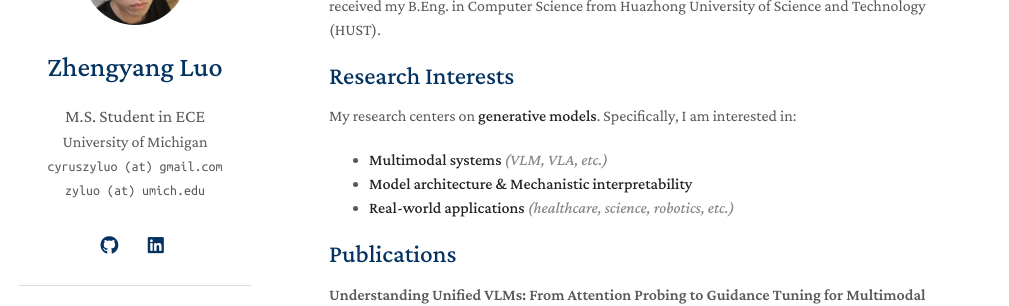
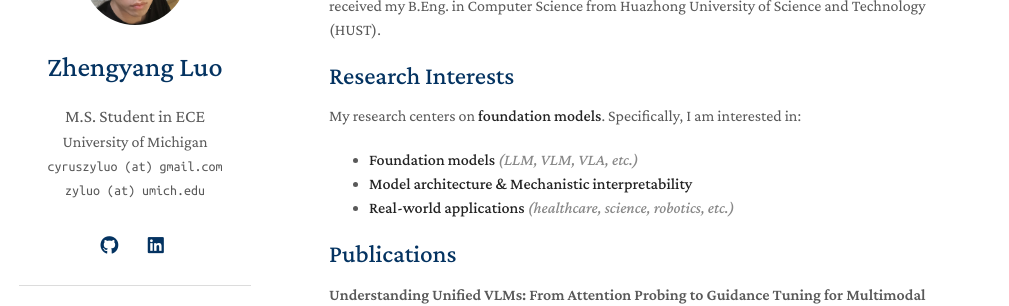
Before and after one commit to peacewang017/peacewang017.github.io, a Jekyll site: the page built from index.md, in a window 1280 px wide and 1046 px high. Shown: the part 163-469 px from the top of the window, without its empty margins (141-1150 px from the left). Built offline with Jekyll 4.4.1, drawn with Linux system fonts in a browser that asks for light colours; some web fonts are replaced; a style sheet for code colours, icons or effects is not loaded; our own code applies the rules of GitHub Pages for plain Markdown files.

Commit message:
update
Co-Authored-By: Claude Opus 5 (1M context) <noreply@anthropic.com>

```diff
--- a/index.md
+++ b/index.md
@@ -8,9 +8,9 @@ I am an M.S. student in Electrical and Computer Engineering at the University of
 
 ## Research Interests
 
-My research centers on **generative models**. Specifically, I am interested in:
+My research centers on **foundation models**. Specifically, I am interested in:
 
-- **Multimodal systems** <span class="note">(VLM, VLA, etc.)</span>
+- **Foundation models** <span class="note">(LLM, VLM, VLA, etc.)</span>
 - **Model architecture & Mechanistic interpretability**
 - **Real-world applications** <span class="note">(healthcare, science, robotics, etc.)</span>
 
```
